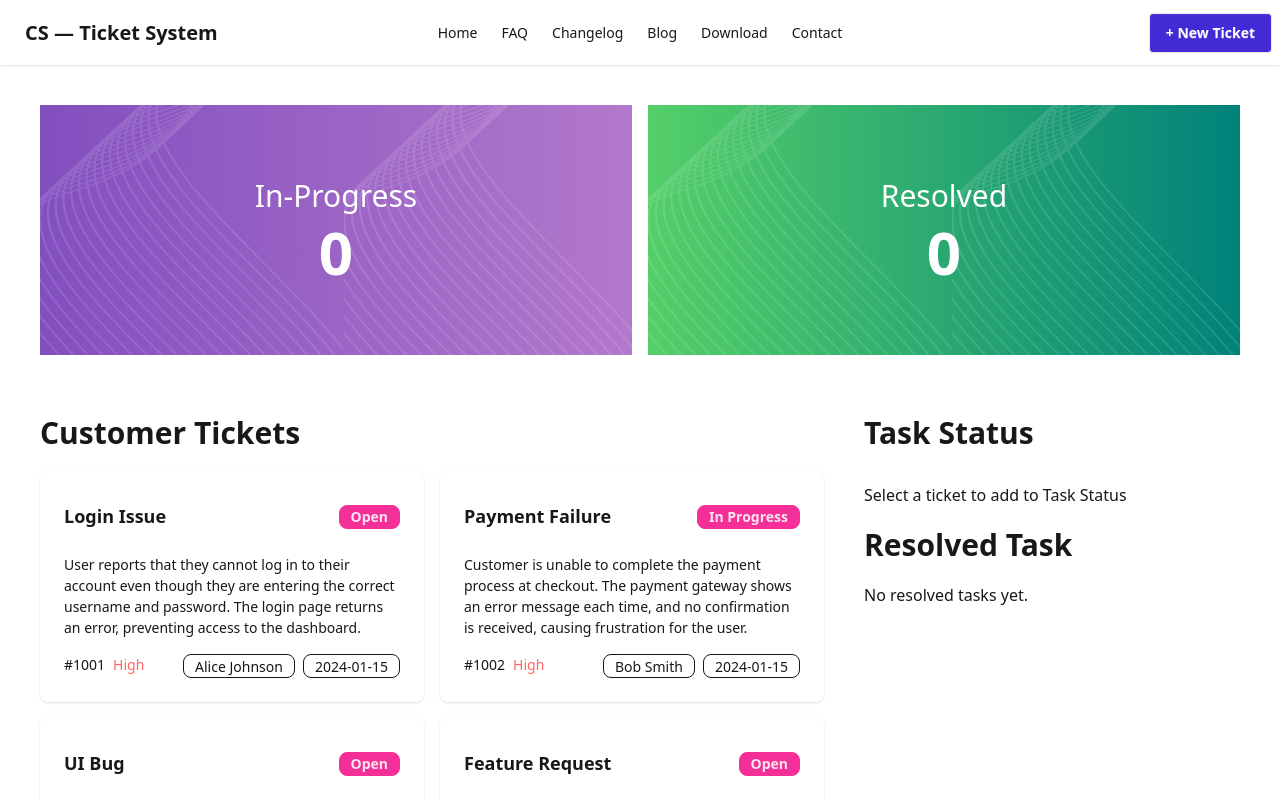
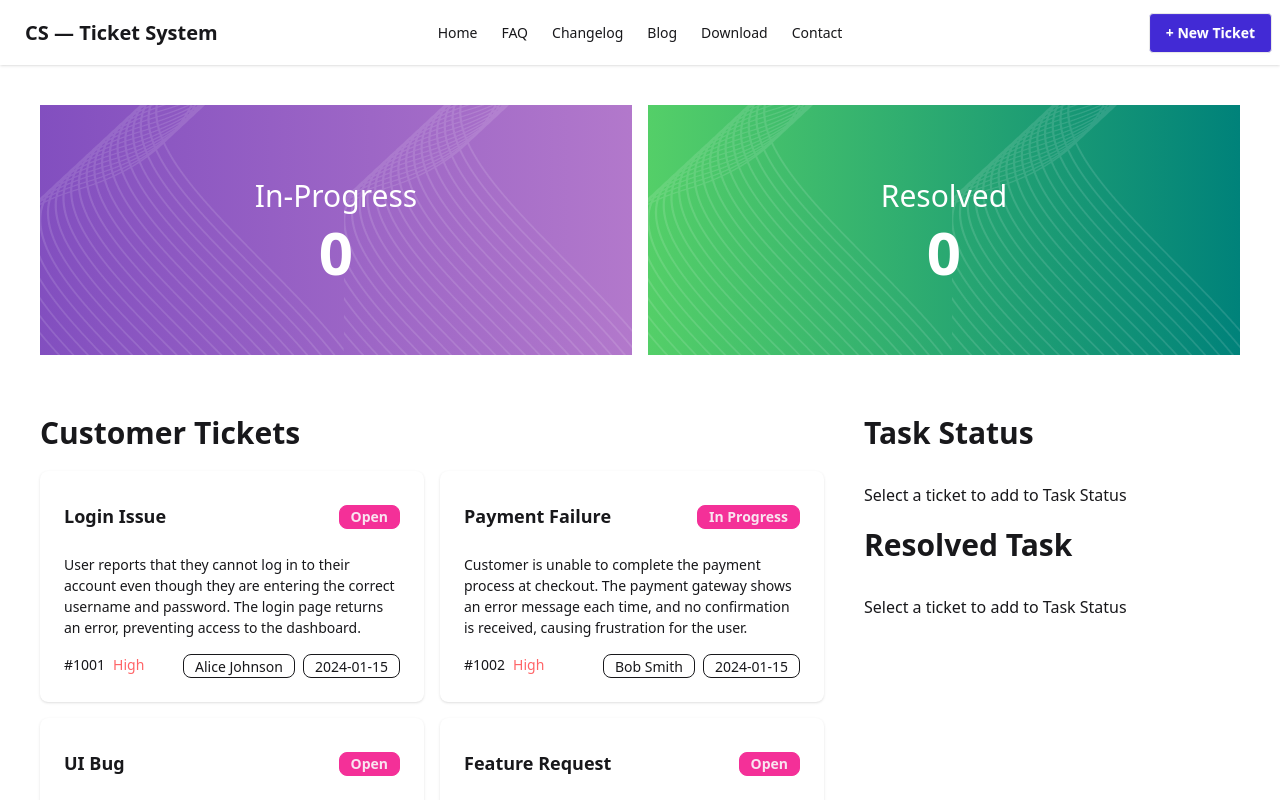
Before and after one commit to Junaid8217/customer-support-zone, a React (Vite) app: page / in a window 1280 px wide. Shown: the top 800 px of the page. Built offline with nearby package versions, Linux system fonts and the light colour scheme.

Commit message:
Added all the feature and functionality of this assignment

```diff
--- a/package.json
+++ b/package.json
@@ -13,6 +13,7 @@
     "@tailwindcss/vite": "^4.1.17",
     "react": "^19.2.0",
     "react-dom": "^19.2.0",
+    "react-toastify": "^11.0.5",
     "tailwindcss": "^4.1.17"
   },
   "devDependencies": {
--- a/src/App.jsx
+++ b/src/App.jsx
@@ -4,6 +4,7 @@ import Banner from './components/Banner/Banner'
 import CustomerTickets from './components/CustomerTickets/CustomerTickets'
 import Footer from './components/Footer/Footer'
 import Navbar from './components/Navbar/Navbar'
+import { toast, ToastContainer } from 'react-toastify';
 
 const fetchTickets = async () => {
   const res = await fetch('./tickets.json')
@@ -15,6 +16,7 @@ function App() {
 
   const [visitedTickets, setVisitedTickets] = useState([])
   const [availableTickets, setAvailableTickets] = useState([])
+  const [completeTask, setCompleteTask] = useState([])
 
 
 
@@ -31,10 +33,30 @@ function App() {
     )
   }
 
+
+  const removePlayer = (p) => {
+    // const filteredData = visitedTickets.filter(tic => tic.id!== p.id)
+    // setVisitedTickets(filteredData)
+    const filterData = visitedTickets.filter(tic => tic.id!==p.id)
+    setVisitedTickets(filterData)
+    toast("Resolved")
+
+    handleResolve(p)
+
+
+  }
+
+  const handleResolve = (resolve) => {
+    const newResolvedList = [...completeTask, resolve]
+    setCompleteTask(newResolvedList)
+  }
+
+
+
   return (
     <>
       <Navbar></Navbar>
-      <Banner visitedTickets={visitedTickets} setVisitedTickets={setVisitedTickets}></Banner>
+      <Banner visitedTickets={visitedTickets} setVisitedTickets={setVisitedTickets} completeTask={completeTask}></Banner>
 
       <CustomerTickets
         ticketsPromise={ticketsPromise}
@@ -43,9 +65,15 @@ function App() {
         handleVisitedTickets={handleVisitedTickets}
         availableTickets={availableTickets}
         setAvailableTickets={setAvailableTickets}
+        completeTask={completeTask}
+        setCompleteTask={setCompleteTask}
+        removePlayer={removePlayer}
+        handleResolve={handleResolve}
+
       ></CustomerTickets>
 
       <Footer></Footer>
+      <ToastContainer></ToastContainer>
     </>
   )
 }
--- a/src/components/Banner/Banner.jsx
+++ b/src/components/Banner/Banner.jsx
@@ -1,7 +1,7 @@
 import React from 'react';
 import BannerImg1 from '../../assets/vector1.png';
 
-const Banner = ({visitedTickets, setVisitedTickets}) => {
+const Banner = ({visitedTickets, setVisitedTickets, completeTask}) => {
 
 
     return (
@@ -18,7 +18,7 @@ const Banner = ({visitedTickets, setVisitedTickets}) => {
                     backgroundImage: `url(${BannerImg1}), linear-gradient(to right, rgba(84, 207, 104, 1), rgba(0, 130, 122, 1))`
                 }}>
                 <p className='text-3xl'>Resolved</p>
-                <h1 className='font-semibold text-6xl'>0</h1>
+                <h1 className='font-semibold text-6xl'>{completeTask.length}</h1>
             </div>
         </div>
     );
--- a/src/components/CustomerTickets/CustomerTickets.jsx
+++ b/src/components/CustomerTickets/CustomerTickets.jsx
@@ -1,9 +1,9 @@
 import React, { use } from 'react';
 import CustomerTicket from '../CustomerTicket/CustomerTicket';
 
-const CustomerTickets = ({ ticketsPromise, visitedTickets, setVisitedTickets, handleVisitedTickets, setAvailableTickets, availableTickets }) => {
+const CustomerTickets = ({ ticketsPromise, visitedTickets, setVisitedTickets, handleVisitedTickets, setAvailableTickets, availableTickets, completeTask, setCompleteTask, removePlayer }) => {
 
-    const customerTickets = use(ticketsPromise)
+
 
     return (
         <div className='max-w-[1200px] mx-auto flex gap-10'>
@@ -33,20 +33,35 @@ const CustomerTickets = ({ ticketsPromise, visitedTickets, setVisitedTickets, ha
 
                     {visitedTickets.length === 0 && <p className='text-center'>Select a ticket to add to Task Status</p>}
 
+
+
                     {visitedTickets.map((ticket, index) => (
                         <div key={index} className='p-3 shadow-2xl rounded-md my-2 max-w-full'>
                             <h3 className='w-full  text-center mb-[15px] text-2xl'>{ticket.title}</h3>
-                            <button className="w-[350px] h-[33px] text-white bg-[#02A53B]">Complete</button>
+                            <button onClick={()=> removePlayer(ticket)} className="w-[350px] h-[33px] text-white bg-[#02A53B]">Complete</button>
                         </div>
                     ))}
 
+
+
                 </div>
 
-                <div>
-                    <div className='max-w-[750px]'>
-                        <h1 className='text-3xl font-semibold my-5'>Resolved Task</h1>
-                        <p>No resolved tasks yet.</p>
-                    </div>
+                <div className='flex flex-col gap-3'>
+                    <h1 className='text-3xl font-semibold my-5'>Resolved Task</h1>
+
+                    {completeTask.length === 0 && <p className='text-center'>Select a ticket to add to Task Status</p>}
+
+
+
+                    {completeTask.map((ticket, index) => (
+                        <div key={index} className='p-3 shadow-2xl rounded-md my-2 max-w-full'>
+                            <h3 className='w-full  text-center mb-[15px] text-2xl'>{ticket.title}</h3>
+
+                        </div>
+                    ))}
+
+
+
                 </div>
             </div>
         </div>
```
Also changed, not shown: 1 other file (tests, documents, lock files or other folders).
